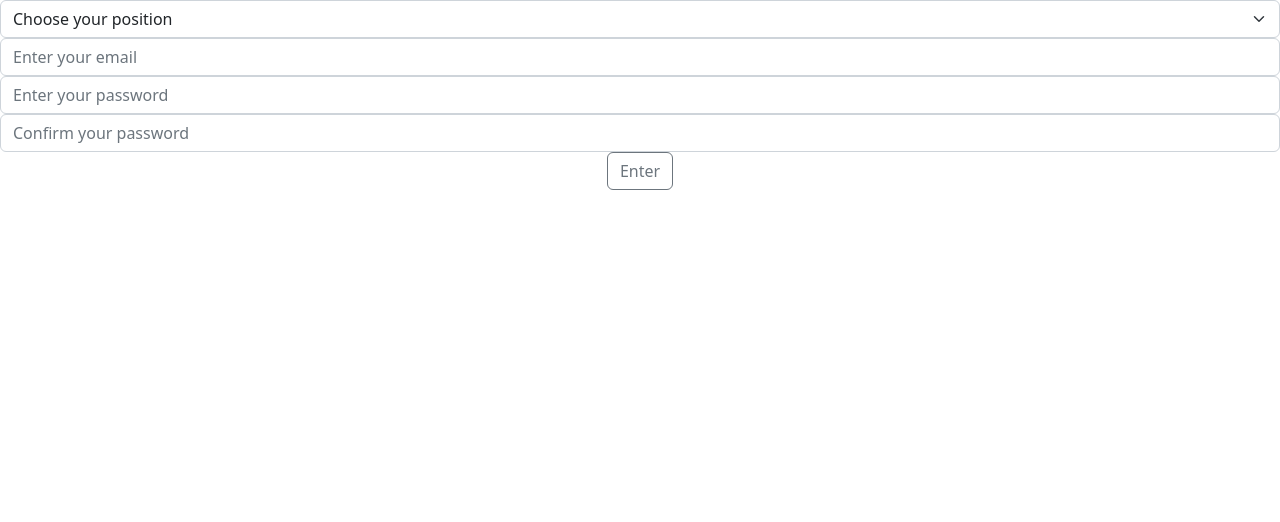
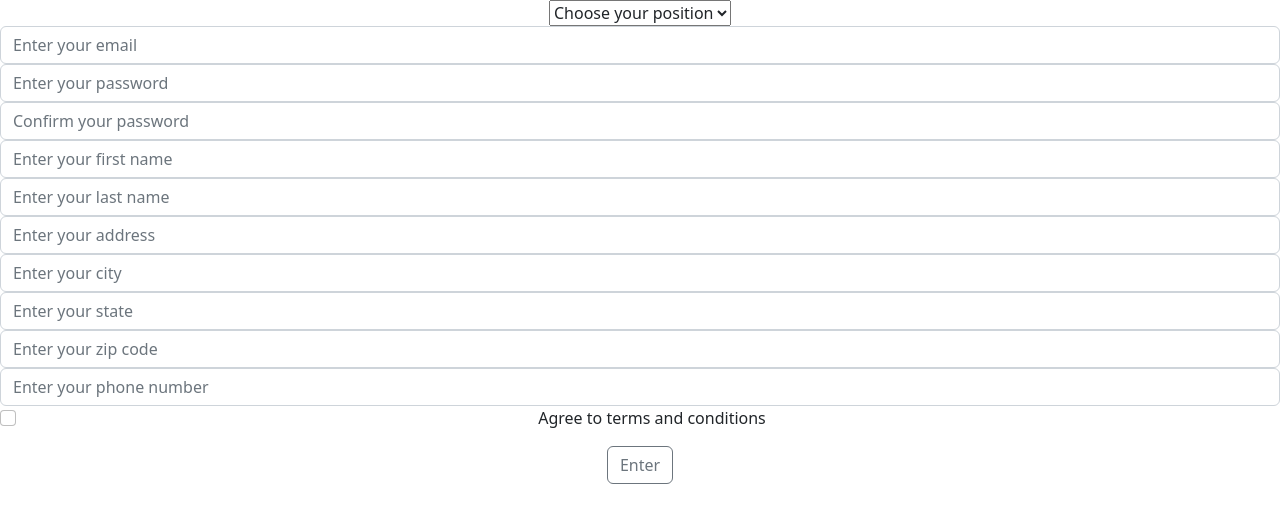
Before and after one commit to Steelzen/medtrack-client, a React (Create React App) app: page /signup in a window 1280 px wide. Shown: the top 522 px of the page. Built offline with nearby package versions, Linux system fonts and the light colour scheme.

Commit message:
Implement validation system on signup

```diff
--- a/package.json
+++ b/package.json
@@ -11,6 +11,7 @@
     "axios": "^1.3.4",
     "bootstrap": "^5.2.3",
     "firebase": "^9.19.1",
+    "formik": "^2.2.9",
     "querystring": "^0.2.1",
     "querystring-es3": "^0.2.1",
     "react": "^18.2.0",
@@ -19,7 +20,8 @@
     "react-router-dom": "^6.10.0",
     "react-scripts": "5.0.1",
     "validator": "^13.9.0",
-    "web-vitals": "^2.1.4"
+    "web-vitals": "^2.1.4",
+    "yup": "^1.1.1"
   },
   "scripts": {
     "start": "react-scripts start",
--- a/src/components/advice.jsx
+++ b/src/components/advice.jsx
@@ -17,7 +17,7 @@ const Advice = () => {
 
     setLoading(true);
 
-    const prompt = `Can you provide information on the symptoms and treatment options for "${input}"?`;
+    const prompt = `Please generate a comprehensive overview of "${input}" medication, covering its uses, potential side effects, and any precautions to be aware of.`;
 
     const response = await callOpenAI(prompt, {
       temperature: 0.5,
@@ -38,8 +38,7 @@ const Advice = () => {
       <div className="advice-title-container">
         <h1 className="advice-title">Advice</h1>
         <p className="advice-intro">
-          AI powered medical advice. Input your symptoms, AI will help you
-          before getting touch doctor.
+          AI powered medical advice. Input the medication you want to know.
         </p>
       </div>
       <div className="question-container">
@@ -77,7 +76,7 @@ const Advice = () => {
           <InputGroup className="mb-3">
             <Form.Control
               type="text"
-              placeholder="Send your symptoms"
+              placeholder="Send your medication"
               value={input}
               onChange={(e) => setInput(e.target.value)}
             />
--- a/src/components/mainContent.jsx
+++ b/src/components/mainContent.jsx
@@ -54,7 +54,6 @@ const MainContent = () => {
     <Content style={{ margin: "0 16px" }}>
       <h3>Hi your license is {medStaff["license_number"]}</h3>
       <img className="main-page-logo" src={MedTrackLogo} alt="logo" />
-      <p>This is testing for fetching data</p>
       {details.map((item, index) => (
         <div key={index}>
           <h3>{item["content1"]}</h3>
--- a/src/pages/signup.jsx
+++ b/src/pages/signup.jsx
@@ -3,55 +3,108 @@ import {
   createUserWithEmailAndPassword,
   signInWithEmailAndPassword,
 } from "firebase/auth";
+import { useNavigate } from "react-router-dom";
 import { Form, Button } from "react-bootstrap";
-import { useState } from "react";
-import { useNavigate } from "react-router-dom";
+import * as formik from "formik";
+import { Field, ErrorMessage } from "formik";
+import * as yup from "yup";
 import validator from "validator";
 import getCookie from "../components/getCookie";
 import axios from "axios";
 
 const SignUp = ({ db }) => {
-  const [position, setPosition] = useState("");
-  const [email, setEmail] = useState("");
-  const [password, setPassword] = useState("");
-  const [passwordConfirm, setPasswordConfirm] = useState("");
-  const [licenseNumber, setLicenseNumber] = useState("");
+  const { Formik } = formik;
+  const schema = yup.object().shape({
+    position: yup.string().required("Position is required"),
+    email: yup
+      .string()
+      .email("Invalid email address")
+      .required("Email is required"),
+    password: yup.string().required("Password is required"),
+    passwordConfirm: yup
+      .string()
+      .oneOf([yup.ref("password"), null], "Passwords must match")
+      .required("Password confirmation is required"),
+    firstName: yup.string().required("First name is required"),
+    lastName: yup.string().required("Last name is required"),
+    address: yup.string().required("Address is required"),
+    city: yup.string().required("City is required"),
+    state: yup.string().required("State is required"),
+    zip: yup.string().required("Zip code is required"),
+    phone: yup.string().required("Phone number is required"),
+    role: yup.string().test({
+      name: "required-if-medistaff",
+      exclusive: true,
+      message: "Role is required",
+      test: function (value) {
+        const { position } = this.parent;
+        return (
+          position !== "medistaff" || (position === "medistaff" && !!value)
+        );
+      },
+    }),
+    licenseNumber: yup.string().test({
+      name: "required-if-medistaff",
+      exclusive: true,
+      message: "License number is required",
+      test: function (value) {
+        const { position } = this.parent;
+        return (
+          position !== "medistaff" || (position === "medistaff" && !!value)
+        );
+      },
+    }),
+    organisation: yup.string().test({
+      name: "required-if-medistaff",
+      exclusive: true,
+      message: "Organization is required",
+      test: function (value) {
+        const { position } = this.parent;
+        return (
+          position !== "medistaff" || (position === "medistaff" && !!value)
+        );
+      },
+    }),
+    terms: yup
+      .bool()
+      .required("Terms must be accepted")
+      .oneOf([true], "Terms must be accepted"),
+  });
 
   const navigate = useNavigate();
 
   const auth = getAuth();
 
-  const handleSignUp = async (e) => {
-    e.preventDefault();
-
+  const handleSignUp = async (values) => {
     try {
       // Validate email and password before signing up
       if (
-        !email ||
-        !password ||
-        email.trim() === "" ||
-        password.trim() === ""
+        !values.email ||
+        !values.password ||
+        values.email.trim() === "" ||
+        values.password.trim() === ""
       ) {
         throw new Error("Email and password are required");
       }
-      if (!validator.isEmail(email)) {
+      if (!validator.isEmail(values.email)) {
         throw new Error("Invalid email address");
       }
-      if (password.length < 6) {
+      if (values.password.length < 6) {
         throw new Error("Password must be at least 6 characters long");
       }
 
       const userCredential = await createUserWithEmailAndPassword(
         auth,
-        email,
-        password
+        values.email,
+        values.password
       );
 
       const { user } = userCredential;
 
       const uid = user.uid;
-      const group = position === "medistaff" ? "medistaff" : "patient";
-      const document_id = email;
+      const group = values.position === "medistaff" ? "medistaff" : "patient";
+      const document_id = values.email;
+      const licenseNumber = values.licenseNumber;
 
       // Get the CSRF token from the cookie
       const csrftoken = getCookie("csrftoken");
@@ -68,13 +121,13 @@ const SignUp = ({ db }) => {
 
       // Add the user's license number to the "add_medistaff" endpoint
       const endpoint =
-        position === "medistaff"
+        values.position === "medistaff"
           ? `http://localhost:4001/add_medistaff/${group}/${document_id}/${uid}/${licenseNumber}/`
           : `http://localhost:4001/add_patient/${group}/${document_id}/${uid}/`;
       await axios.post(endpoint, {}, options);
 
       // After create user and automatically sign in
-      await signInWithEmailAndPassword(auth, email, password)
+      await signInWithEmailAndPassword(auth, values.email, values.password)
         .then((userCredential) => {
           // Signed in
           const user = userCredential.user;
@@ -94,50 +147,253 @@ const SignUp = ({ db }) => {
 
   return (
     <div>
-      <Form onSubmit={handleSignUp}>
-        <Form.Select
-          aria-label="Default select example"
-          value={position}
-          onChange={(e) => setPosition(e.target.value)}
+      <Formik
+        validationSchema={schema}
+        onSubmit={handleSignUp}
+        initialValues={{
+          position: "",
+          email: "",
+          password: "",
+          passwordConfirm: "",
+          firstName: "",
+          lastName: "",
+          address: "",
+          city: "",
+          state: "",
+          zip: "",
+          phone: "",
+          role: "",
+          licenseNumber: "",
+          organisation: "",
+          terms: false,
+        }}
       >
-          <option>Choose your position</option>
+        {({ handleSubmit, touched, errors, values }) => (
+          <Form noValidate onSubmit={handleSubmit}>
+            <Field
+              name="position"
+              as="select"
+              className={
+                touched.position && errors.position ? "is-invalid" : ""
+              }
+            >
+              <option value="">Choose your position</option>
               <option value="patient">Patient</option>
-          <option value="medistaff">Healthcare Worker</option>
-        </Form.Select>
+              <option value="medistaff">Healthcare Provider</option>
+            </Field>
+            <ErrorMessage
+              name="position"
+              component="div"
+              className="invalid-feedback"
+            />
             <Form.Control
               type="text"
               placeholder="Enter your email"
-          value={email}
-          onChange={(e) => setEmail(e.target.value)}
+              as={Field}
               name="email"
+              className={touched.email && errors.email ? "is-invalid" : ""}
+            />
+            <ErrorMessage
+              name="email"
+              component="div"
+              className="invalid-feedback"
             />
             <Form.Control
               type="password"
               placeholder="Enter your password"
-          value={password}
-          onChange={(e) => setPassword(e.target.value)}
+              as={Field}
               name="password"
+              className={
+                touched.password && errors.password ? "is-invalid" : ""
+              }
+            />
+            <ErrorMessage
+              name="password"
+              component="div"
+              className="invalid-feedback"
             />
             <Form.Control
               type="password"
               placeholder="Confirm your password"
-          value={passwordConfirm}
-          onChange={(e) => setPasswordConfirm(e.target.value)}
+              as={Field}
               name="passwordConfirm"
+              className={
+                touched.passwordConfirm && errors.passwordConfirm
+                  ? "is-invalid"
+                  : ""
+              }
             />
-        {position === "medistaff" && (
+            <ErrorMessage
+              name="passwordConfirm"
+              component="div"
+              className="invalid-feedback"
+            />
+            <Form.Control
+              type="text"
+              placeholder="Enter your first name"
+              as={Field}
+              name="firstName"
+              className={
+                touched.firstName && errors.firstName ? "is-invalid" : ""
+              }
+            />
+            <ErrorMessage
+              name="firstName"
+              component="div"
+              className="invalid-feedback"
+            />
+            <Form.Control
+              type="text"
+              placeholder="Enter your last name"
+              as={Field}
+              name="lastName"
+              className={
+                touched.lastName && errors.lastName ? "is-invalid" : ""
+              }
+            />
+            <ErrorMessage
+              name="lastName"
+              component="div"
+              className="invalid-feedback"
+            />
+            <Form.Control
+              type="text"
+              placeholder="Enter your address"
+              as={Field}
+              name="address"
+              className={touched.address && errors.address ? "is-invalid" : ""}
+            />
+            <ErrorMessage
+              name="address"
+              component="div"
+              className="invalid-feedback"
+            />
+            <Form.Control
+              type="text"
+              placeholder="Enter your city"
+              as={Field}
+              name="city"
+              className={touched.city && errors.city ? "is-invalid" : ""}
+            />
+            <ErrorMessage
+              name="city"
+              component="div"
+              className="invalid-feedback"
+            />
+            <Form.Control
+              type="text"
+              placeholder="Enter your state"
+              as={Field}
+              name="state"
+              className={touched.state && errors.state ? "is-invalid" : ""}
+            />
+            <ErrorMessage
+              name="state"
+              component="div"
+              className="invalid-feedback"
+            />
+            <Form.Control
+              type="text"
+              placeholder="Enter your zip code"
+              as={Field}
+              name="zip"
+              className={touched.zip && errors.zip ? "is-invalid" : ""}
+            />
+            <ErrorMessage
+              name="zip"
+              component="div"
+              className="invalid-feedback"
+            />
+            <Form.Control
+              type="text"
+              placeholder="Enter your phone number"
+              as={Field}
+              name="phone"
+              className={touched.phone && errors.phone ? "is-invalid" : ""}
+            />
+            <ErrorMessage
+              name="phone"
+              component="div"
+              className="invalid-feedback"
+            />
+            {values.position === "medistaff" && (
+              <>
+                <Form.Group controlId="role">
+                  <Field
+                    name="role"
+                    as="select"
+                    className={touched.role && errors.role ? "is-invalid" : ""}
+                  >
+                    <option value="">Choose your role</option>
+                    <option value="physician">Physician</option>
+                    <option value="dentist">Dentist</option>
+                    <option value="pharmacist">Pharmacist</option>
+                    <option value="nurse">Nurse</option>
+                    <option value="other">Other</option>
+                  </Field>
+                  <ErrorMessage
+                    name="role"
+                    component="div"
+                    className="invalid-feedback"
+                  />
+                </Form.Group>
                 <Form.Control
                   type="text"
                   placeholder="Enter your license number"
-            value={licenseNumber}
-            onChange={(e) => setLicenseNumber(e.target.value)}
+                  as={Field}
                   name="licenseNumber"
+                  className={
+                    touched.licenseNumber && errors.licenseNumber
+                      ? "is-invalid"
+                      : ""
+                  }
                 />
+                <ErrorMessage
+                  name="licenseNumber"
+                  component="div"
+                  className="invalid-feedback"
+                />
+                <Form.Control
+                  type="text"
+                  placeholder="Enter your clinic/hospital/pharmacy name"
+                  as={Field}
+                  name="organisation"
+                  className={
+                    touched.organisation && errors.organisation
+                      ? "is-invalid"
+                      : ""
+                  }
+                />
+                <ErrorMessage
+                  name="organisation"
+                  component="div"
+                  className="invalid-feedback"
+                />
+              </>
             )}
-        <Button variant="outline-secondary" id="button-addon2" type="submit">
+            <Form.Group className="mb-3">
+              <Form.Check
+                required
+                name="terms"
+                label="Agree to terms and conditions"
+                as={Field} // Use Field component to handle the checkbox
+                type="checkbox"
+                id="validationFormik0"
+                isInvalid={touched.terms && !!errors.terms}
+                feedback={errors.terms}
+                feedbackType="invalid"
+              />
+            </Form.Group>
+            <Button
+              variant="outline-secondary"
+              id="button-addon2"
+              type="submit"
+            >
               Enter
             </Button>
           </Form>
+        )}
+      </Formik>
     </div>
   );
 };
```
Also changed, not shown: src/pages/login.jsx (+12 -1 lines), 1 other file (tests, documents, lock files or other folders). Lines whose indentation alone changed are shown as unchanged.
